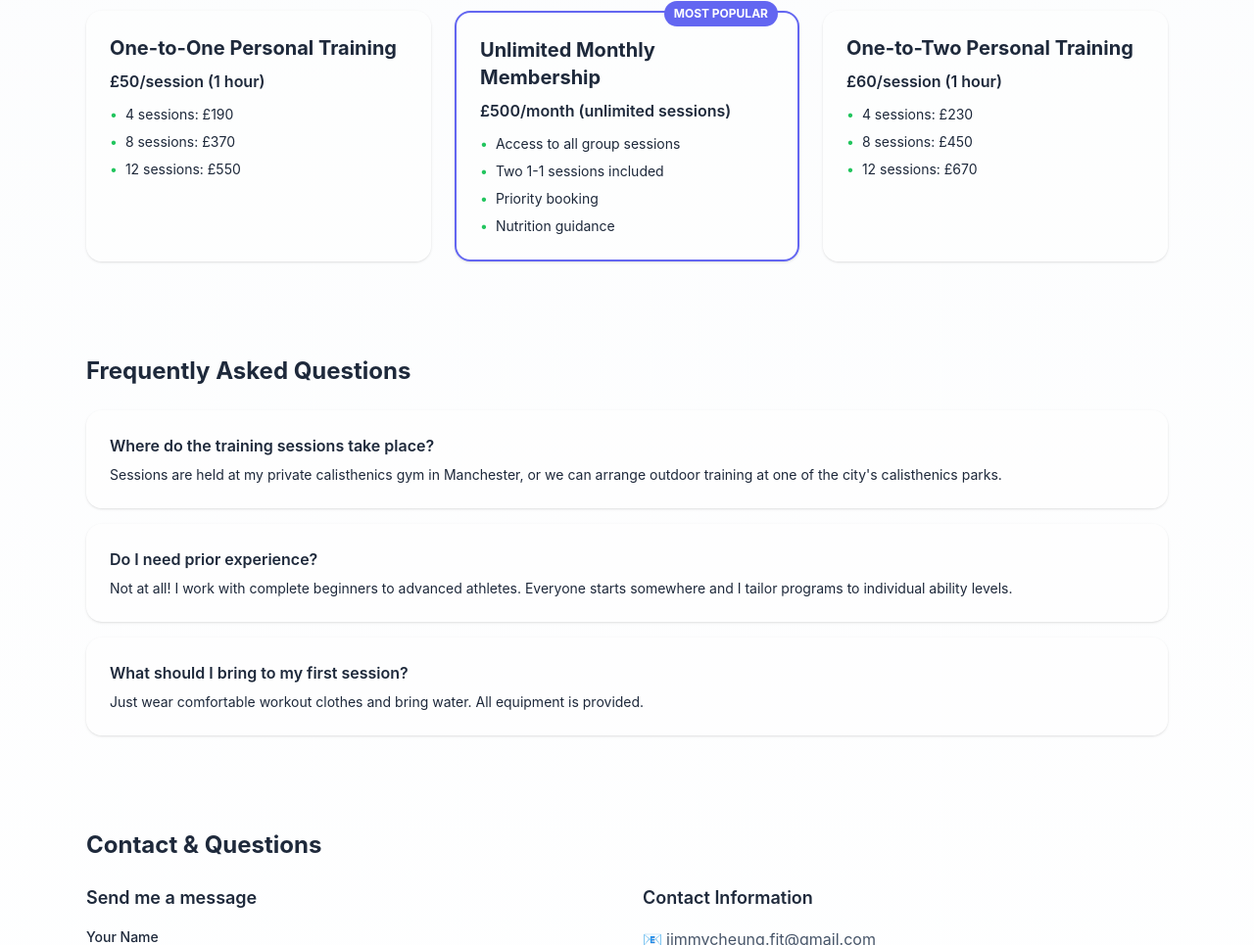
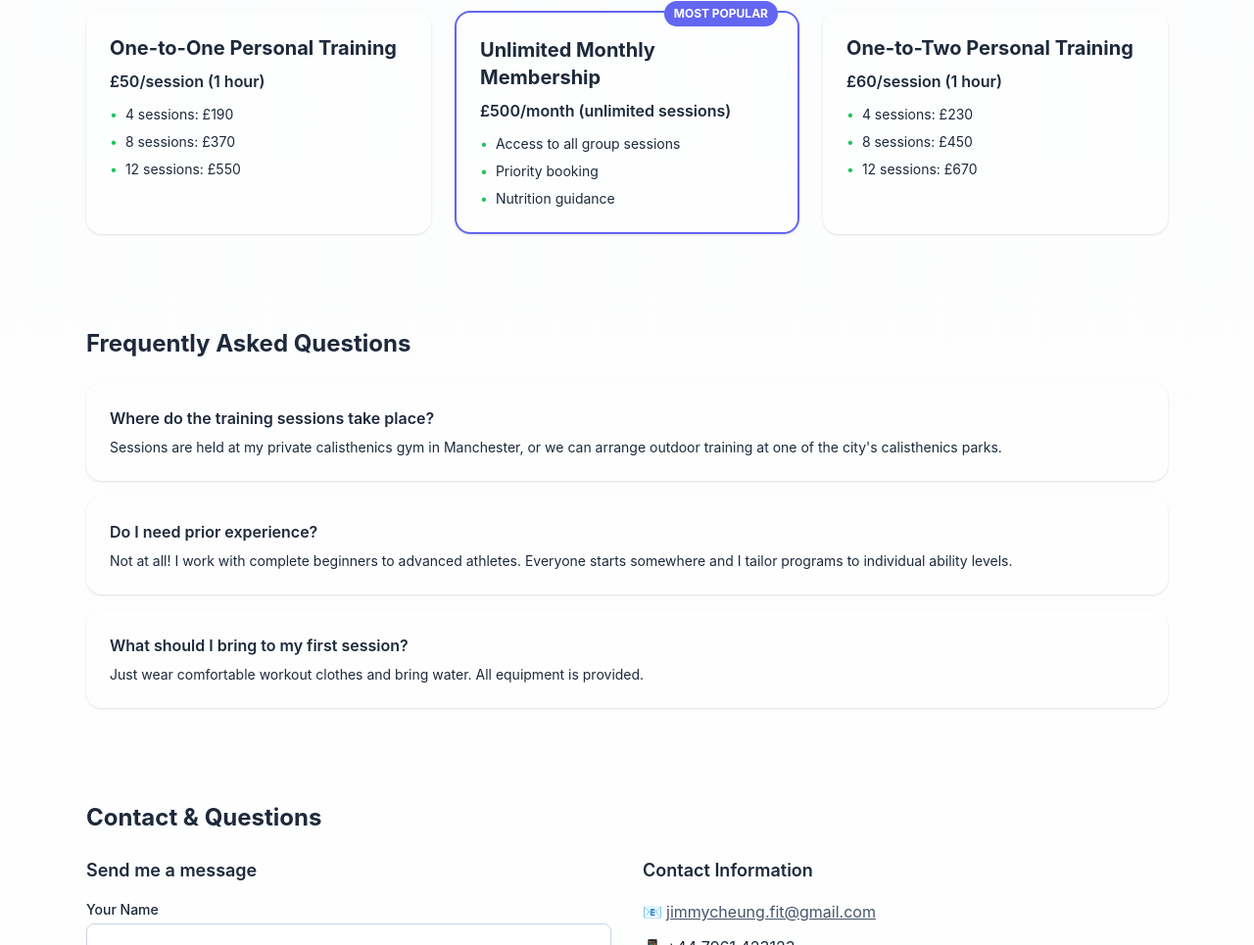
Before and after one commit to jimmy-calisthenics/jimmy-calisthenics.github.io, a plain HTML site: page index.html in a window 1280 px wide. Shown: the part 1908-2873 px from the top of the page at 98% size. Drawn offline with nearby package versions, Linux system fonts and the light colour scheme.

Commit message:
Update index.html

```diff
--- a/index.html
+++ b/index.html
@@ -254,10 +254,6 @@
           </li>
           <li class="flex items-start">
             <span class="text-green-500 mr-2">•</span>
-            <span>Two 1-1 sessions included</span>
-          </li>
-          <li class="flex items-start">
-            <span class="text-green-500 mr-2">•</span>
             <span>Priority booking</span>
           </li>
           <li class="flex items-start">
```
